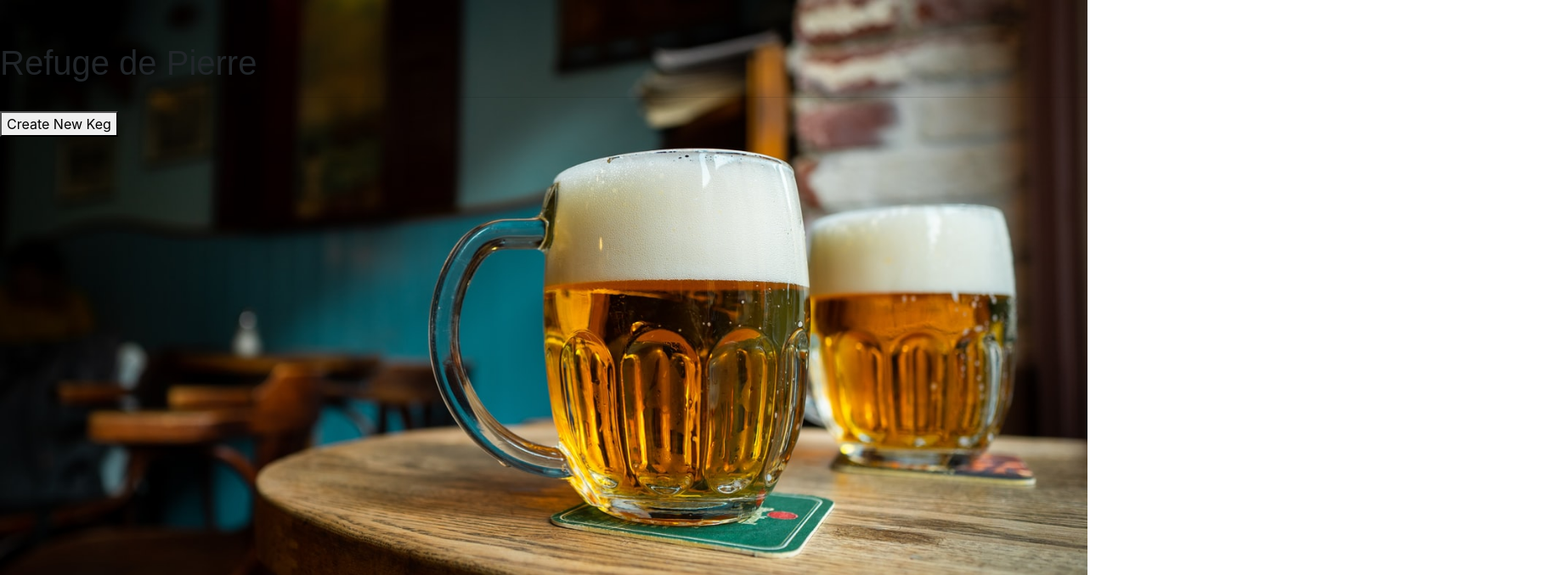
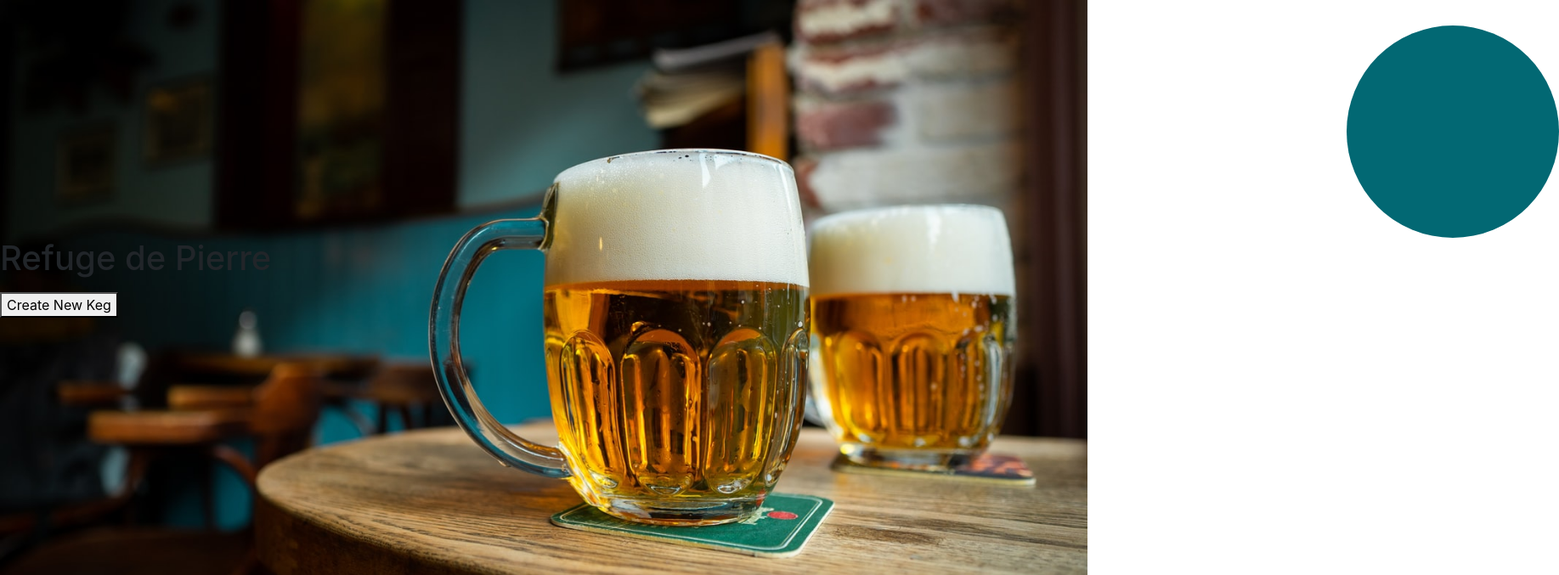
Before and after one commit to HarrisonStrand/tap-room-redux, a React (Create React App) app: page / in a window 1280 px wide. Shown: the top 677 px of the page at 85% size, 1835 px wide, since content can reach past the window. Built offline with nearby package versions, Linux system fonts and the light colour scheme.

Commit message:
add circle logo manipulation for banner

```diff
--- a/src/components/App.js
+++ b/src/components/App.js
@@ -2,7 +2,6 @@ import React from 'react';
 import Banner from './Banner';
 import Keg from './Keg';
 import KegControl from './KegControl';
-import background from "./../img/beerbackground.jpeg";
 
 function App() {
   return (
--- a/src/components/Banner.js
+++ b/src/components/Banner.js
@@ -3,14 +3,21 @@ import React from "react";
 function Banner(){
 
   const bannerStyles = {
-    fontFamily: 'sans-serif',
-    paddingTop: '50px'
+    backgroundColor: '#026873',
+    width: '250px',
+    height: '250px',
+    borderRadius: '50%',
+    marginLeft: '1500px',
+    marginTop: '30px',
+    position: 'inherit'
   }
 
   return (
     <>
-    <h1 style= {bannerStyles}>Refuge de Pierre</h1>
-    <hr />
+    <div className='container'>
+    <div style= {bannerStyles} className='circle'></div>
+    </div>
+    <h1 >Refuge de Pierre</h1>
 		</>
   );
 }
```
